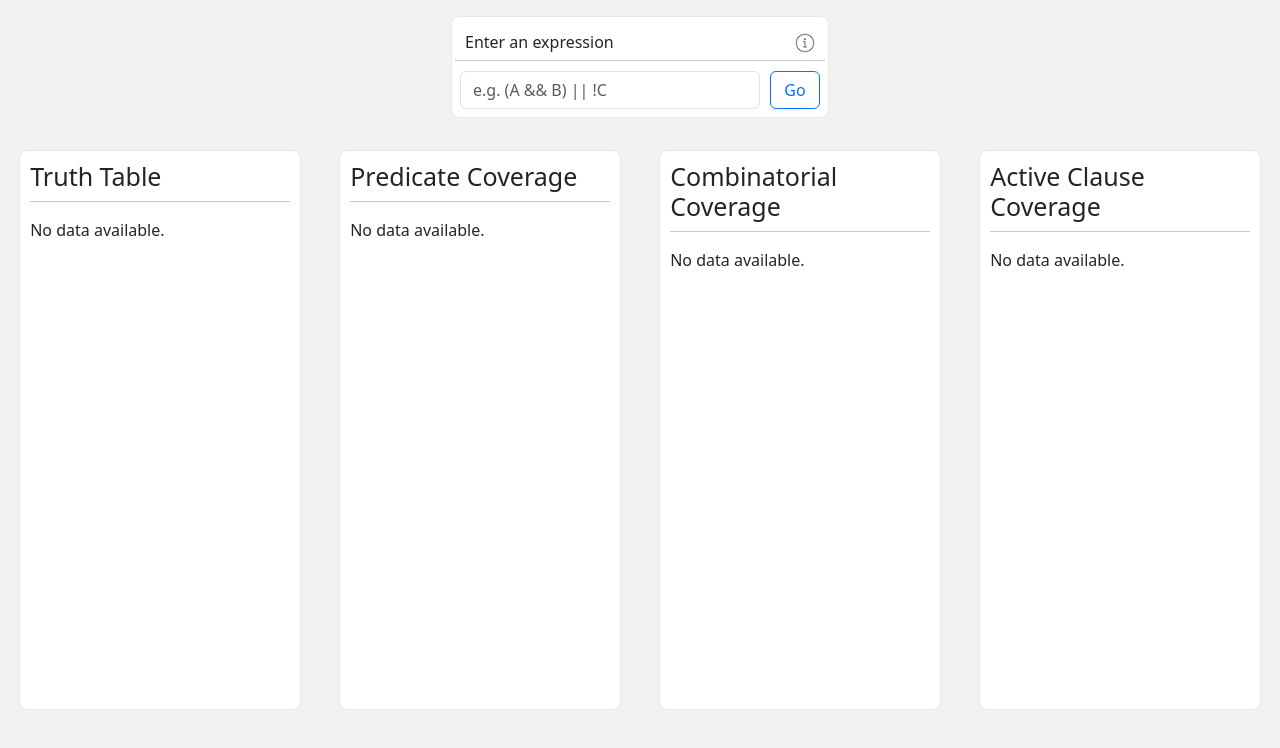
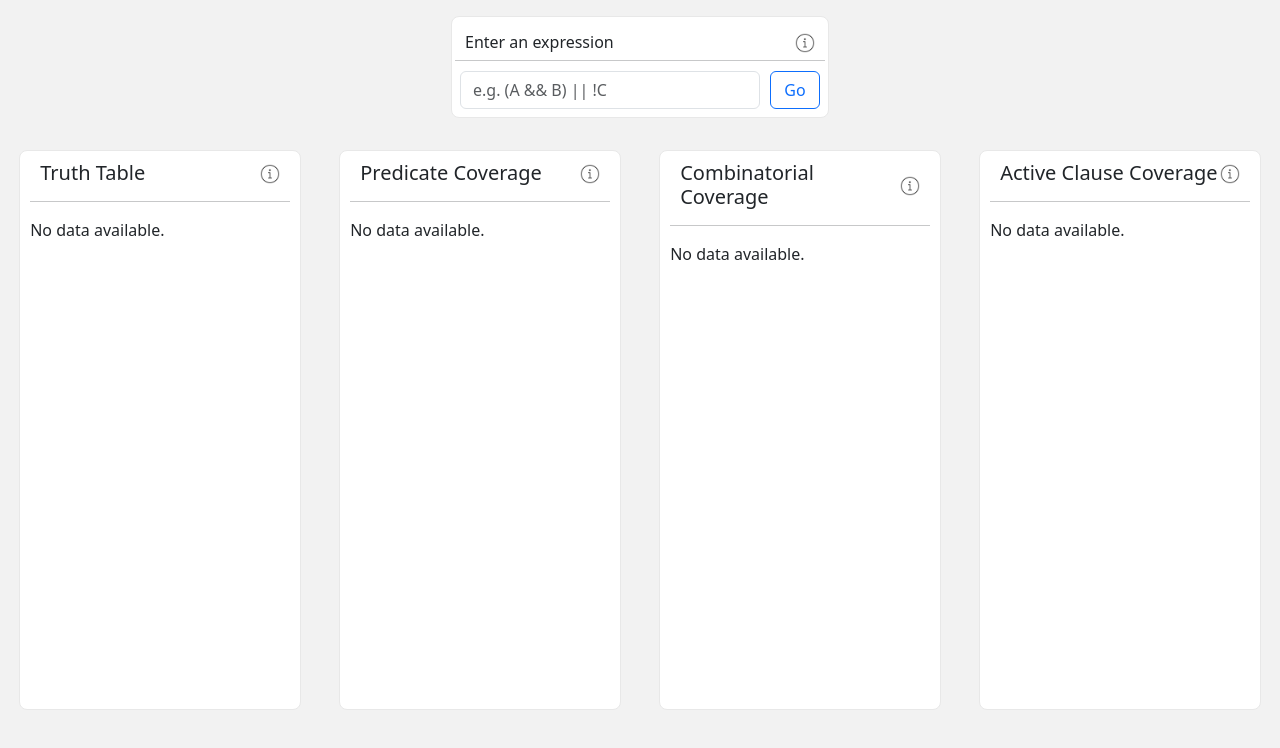
Before and after one commit to manein/LogicCoverage, a React (Create React App) app: page / in a window 1280 px wide. Shown: the top 748 px of the page. Built offline with nearby package versions, Linux system fonts and the light colour scheme.

Commit message:
help modals, dox

```diff
--- a/src/App.js
+++ b/src/App.js
@@ -2,25 +2,47 @@ import React, { useState } from 'react';
 import Table from './Table';
 import Modal from './Modal';
 
-document.body.style = 'background: #f2f2f2';
+document.body.style = 'background: #f2f2f2'; // Apply a nice gray background to the entire site
 
+/**
+ * This component allows a user to input a predicate expression, and
+ * generates a truth table along with three types of associated test coverage.
+ * @author Peter Buonaiuto
+ * @author Manan Devani
+ * @author Abid Khawaja
+ * @returns the HTML which renders the page
+ */
 const TruthTableGenerator = () => {
-  const [expression, setExpression] = useState('');
-  const [variables, setVariables] = useState('');
-  const [truthTable, setTruthTable] = useState([]);
-  const [predicateCoverage, setPredicateCoverage] = useState([]);
-  const [combinatorialCoverage, setCombinatorialCoverage] = useState([]);
-  const [acCoverage, setAcCoverage] = useState([]);
-  const [isOpen, setIsOpen] = useState(false)
-  const [error, setError] = useState(false)
+  const [expression, setExpression] = useState('');                         // The expression typed as input
+  const [variables, setVariables] = useState('');                           // A list of variables extracted from the input
+  const [truthTable, setTruthTable] = useState([]);                         // The truth table, all 2^n rows
+  const [predicateCoverage, setPredicateCoverage] = useState([]);           // Array of one true and one false expression
+  const [combinatorialCoverage, setCombinatorialCoverage] = useState([]);   // Array of all true values from the input
+  const [acCoverage, setAcCoverage] = useState([]);                         // Array of one pair of determinants for each var
+  const [isOpen, setIsOpen] = useState(false)                               // Handles whether to render the help modal
+  const [error, setError] = useState(false)                                 // Handles whether to display the modal in error mode
+  const [helpPage, setHelpPage] = useState()                                // Handles which help HTML to display on the modal
 
-  const toggleModal = () => {
+  /**
+   * Shows or hides an informational modal, with content dependent on which help button was pressed.
+   * @param {Array} table : the table we were looking at when requesting the help modal.
+   */
+  const toggleModal = (table) => {
+    setHelpPage(typeof table === 'string'? table : null) // store the item which the user wants help on to load proper modal content.
     setIsOpen(!isOpen);
   };
 
+  /**
+   * Takes the provided value from the input box, and stores it in program state.
+   * @param {Element} e : The input box where an expression was updated.
+   */
   const handleExpressionChange = (e) => {setExpression(e.target.value); setError(false)}
 
-
+  /**
+   * Pulls out all variables using REGEX from the provided expression
+   * @param {String} inputString : the expression to parse
+   * @returns Set of unique variables which occur in the input
+   */
   function extractVars(inputString) {
     // Use a Set to store unique variables
     const uniqueVars = new Set();
@@ -38,7 +60,10 @@ const TruthTableGenerator = () => {
   }
 
 
-  // generate tables with variables and expression
+  /**
+   * / generate tables with variables and expression
+   * @param {Element} e : The GO button which generates all tables, based on the expression state.
+   */
   const handleSubmit = (e) => {
     e.preventDefault();
     setVariables(extractVars(expression))
@@ -46,13 +71,21 @@ const TruthTableGenerator = () => {
 
     const table = generateTruthTable(vars, expression);
     setTruthTable(table);
+
     setPredicateCoverage(findPredicateCoverage(table));
+
     let combCov = findCombinatorialCoverage(table)
     setCombinatorialCoverage(combCov);
+    // Use combination coverage, since all other results are redundant for finding variation in the truthy result.
     setAcCoverage(findAcCoverage(combCov, vars, expression))
   };
 
-  // Given the expression, generate the generic truth table
+  /**
+   * / Given the expression and variables, generate the generic truth table
+   * @param {*} vars extracted from the expression
+   * @param {*} expr expression to replace the vars with all possible truth values.
+   * @returns  Array of all rows (2^n) in the truth table.
+   */
   const generateTruthTable = (vars, expr) => {
     const numRows = Math.pow(2, vars.length);
     let table = [];
@@ -69,7 +102,7 @@ const TruthTableGenerator = () => {
         evalExpr = evalExpr.replace(new RegExp(variable, 'g'), val ? '#' : '$'); // letters in 'false' or 'true' used as variables
                                                                                  // caused bugs due to double replacement
       });
-      evalExpr = evalExpr.replace(/#/g, 'true').replace(/\$/g, 'false');         // fixes the above bug by converting after loop
+      evalExpr = evalExpr.replace(/#/g, 'true').replace(/\$/g, 'false').replace('-', 'halt').replace('/', 'halt');         // fixes the above bug by converting after loop
 
       try {
         // eslint-disable-next-line
@@ -89,9 +122,19 @@ const TruthTableGenerator = () => {
     return table;
   };
 
+
+  /**
+   *  Finds active clause coverage:
+      Finds pairs of expressions where changing one variable's value, determines the result of the entire expression.
+      Takes combinatorial coverage as input (all true results) and for each variable, finds a case where flipping it changes the
+      result of the expression (this is a determinate variable). Adds the pair to the result. Repeat for each variable.
+   * @param {*} table : An array of expressions; an object with variables and their truth type, and a final result boolean
+   * @param {*} vars  : A list of the variables which take on truth values
+   * @param {*} expr  : The provided expression entered to evaluate upon
+   * @returns Array of rows in the result.
+   */
   const findAcCoverage = (table, vars, expr) => {
     const resultTable = [];
-    console.log(table)
 
     // Iterate through each variable
     for (let variable of vars) {
@@ -99,6 +142,13 @@ const TruthTableGenerator = () => {
 
         // Iterate through each row in the truth table
         for (let row of table) {
+            if (!row['result'])
+            {
+              // found a falsey input. Print that we can speed this up by not providing the entire table
+              console.log("Warning: You can speed up active clause coverage by only providing rows which result in true, which is combinatorial coverage. This cuts compute time in half.")
+              continue; // Skip ths input after warning about its inefficiency.
+            }
+
             let flippedRow = { ...row }; // Create a copy of the original row
 
             // Flip the boolean value of the current variable
@@ -139,26 +189,38 @@ const TruthTableGenerator = () => {
 
 
 
-  // Returns a table of one true and one false case, the first of each from the truth table
+  /**
+   * / Returns a table of one true and one false case, the first of each from the truth table
+   * @param {Array} table : List of rows of the truth table to extract result from.
+   * @returns An array containing one true and one false case from the input table.
+   */
   const findPredicateCoverage = (table) => {
     const trueCase = table.find(row => row.result === true);
     const falseCase = table.find(row => row.result === false);
     return [trueCase, falseCase].filter(Boolean);
   };
 
-  // Returns a table comprising of all truth table rows that evaluate to true.
+  /**
+   * Returns a table comprising of all truth table rows that evaluate to true.
+   * Leverages .filter, which includes only array elements which cause the expression to return true.
+   * @param {Array} table : Array of row objects defining the truth table.
+   * @returns The input table with all falsey results filtered out.
+   */
   const findCombinatorialCoverage = (table) => table.filter(row => row.result);
 
+  /**
+   * The visuals (HTML) begin here.
+   */
   return (
     <div>
-      {/* Displays the modal, conditionally */}
-      {isOpen && <Modal close = {toggleModal} error = {error}></Modal>}
+      {/* Displays the help modal, conditionally */}
+      {isOpen && <Modal close = {toggleModal} error = {error} helpPage = {helpPage}></Modal>}
 
       {/* Renders /wraps the user input component. */}
       <div style = {{display: "flex", marginTop: "2vh", marginBottom: "4vh", alignItems: "center", flexDirection: "column"}}>
         <div style = {{backgroundColor: "white",  border:"1px solid #e8e8e8", borderRadius: "8px", padding: "3px"}}>
 
-          {/* Renders a header with a prompt and a help button */}
+          {/* Renders a header with the input prompt, and a help button */}
           <div style={{padding: "10px", display: "flex", alignItems: "center", justifyContent: "space-between"}}>
             <p>Enter an expression</p>
             <button onClick={toggleModal} style={{ cursor: "pointer", background: "none", border: "none", padding: 0 }}>
@@ -196,10 +258,10 @@ const TruthTableGenerator = () => {
       {/* Display all tables when closed. */}
     {!isOpen && (
       <div style = {{display: "flex", justifyContent: "space-around"}}>
-        <Table title = "Truth Table" table = {truthTable} variables = {variables}></Table>
-        <Table title = "Predicate Coverage" table = {predicateCoverage} variables = {variables}></Table>
-        <Table title = "Combinatorial Coverage" table = {combinatorialCoverage} variables = {variables}></Table>
-        <Table title = "Active Clause Coverage" table = {acCoverage} variables = {variables}></Table>
+        <Table title = "Truth Table" table = {truthTable} variables = {variables} toggleModal = {toggleModal}></Table>
+        <Table title = "Predicate Coverage" table = {predicateCoverage} variables = {variables} toggleModal = {toggleModal}></Table>
+        <Table title = "Combinatorial Coverage" table = {combinatorialCoverage} variables = {variables} toggleModal = {toggleModal}></Table>
+        <Table title = "Active Clause Coverage" table = {acCoverage} variables = {variables} toggleModal = {toggleModal}></Table>
       </div>
     )}
     </div>
--- a/src/Modal.jsx
+++ b/src/Modal.jsx
@@ -1,30 +1,92 @@
 import './modal.css';
 
-// Defines a popup menu with instructions
-// Renders differently if it was opened due to a syntax error
-function Modal({close, error})
+/**
+ * Defines a popup menu with instructions
+   Renders differently if it was opened due to a syntax error, or for help.
+ * @param {Object} props: Information from the main app, passed to reference here.
+ * @returns The HTML modal
+ */
+function Modal({close, error, helpPage})
 {
+  let helpContent // The description for the help page
+  if (helpPage)   // Load the necessary HTML help page, if we opened a help menu.
+  {
+    switch (helpPage)
+    {
+      case 'Combinatorial Coverage':
+        helpContent = (
+          <ul>
+            <li>The set of all rows of the truth table which evaluate to true</li>
+          </ul>
+        )
+        break;
+
+      case 'Predicate Coverage':
+        helpContent = (
+          <ul>
+            <li>One expression which evaluates to true, and</li>
+            <li>One expression which evaluates to false.</li>
+          </ul>
+        )
+        break;
+
+      case 'Truth Table':
+        helpContent = (
+          <ul>
+            <li>The set of all combinations of truth values each variable can take.</li>
+            <li>There are 2^n results, since each variable can be true or false.</li>
+            <li>Each row ends with the truthful result of the entire evaluation.</li>
+          </ul>
+        )
+        break;
+
+      case 'Active Clause Coverage':
+        helpContent = (
+          <ul>
+            <li>Contains a pair of expressions for each variable, where that variable is determinant.</li>
+            <li>To be determinant means changing only this value changes the result of the expression.</li>
+          </ul>
+        )
+        break;
+
+      default:
+    }
+  }
   return (
     <div className="modal-container">
 
         {/* Add a red border if the user has a syntax error */}
-        <div style = {{...otherStyles, borderColor: error? "red": "#e8e8e8"}}>
+        <div style = {{...otherStyles, borderColor: !helpPage && error? "red": "#e8e8e8"}}>
 
             {/* Header with a menu title and the close button */}
             <div style={{display: "flex", alignItems: "center", justifyContent: "space-between"}}>
-                <h2 style={{ fontWeight: "100", color: error ? "red" : "black" }}>{error ? "Invalid Syntax" : "Instructions"}</h2>
+                <h2 style={{ fontWeight: "100", color: !helpPage && error ? "red" : "black" }}>
+                  {helpPage ? `What is a ${helpPage}?` : error ? "Invalid Syntax" : "Instructions"}</h2>
                 <span style = {{marginBottom: "15px"}} className="close" onClick={close}>&times;</span>
             </div>
             <hr style = {{padding: 0, marginTop: "-10px"}}></hr>
 
-            {/* Main content: Explain the syntax rules */}
-            <p>{error? "One or more of the following were violated:":"Please follow the below syntax"}</p>
-            <ul>
-                <li>Variables should each be a single alphabetic character.</li>
-                <li>Parenthesis can be used to isolate expressions. Be sure each has a match.</li>
-                <li>Use || to represent 'or', && for 'and', ! for 'not'</li>
-                <li>Variables must have an operator between them (&& / || / !)</li>
-            </ul>
+            {/* Main content: Explain the syntax rules, or render help page. */}
+            {/* Render help page if applicable */}
+            {helpPage && helpContent}
+
+            {/* Render syntax rules otherwise */}
+            {!helpPage &&
+            (
+              <>
+              {/* Render either a informational or accusational message */}
+              <p>{error? "One or more of the following were violated:":"Please follow the below syntax"}</p>
+              <ul>
+                  <li>To represent OR, use '||' or '+'</li>
+                  <li>To represent AND, use '&&' or '*'</li>
+                  <li>To represent NOT, use '!'</li>
+                  <li>Variables should each be a single alphabetic character.</li>
+                  <li>Parenthesis can be used to isolate expressions. Be sure each has a match.</li>
+                  <li>Variables must have one of the above operators between them</li>
+                  <li>Each operator must be surrounded by two variables</li>
+              </ul>
+            </>
+            )}
 
 
         </div>
--- a/src/Table.jsx
+++ b/src/Table.jsx
@@ -1,7 +1,12 @@
 import React from 'react';
 
-// Renders a table of truth values with the given values and title.
-function Table({title, table, variables}) {
+/**
+ *  Renders a table of truth values with the given values and title.
+    Re-used for all tables and coverages.
+ * @param {Obect} Props passed from the main app, to reference these values and functions here.
+ * @returns HTML of the dynamic made table with the provided input.
+ */
+function Table({title, table, variables, toggleModal}) {
   return (
     <div style={{
       backgroundColor: "white",
@@ -15,20 +20,26 @@ function Table({title, table, variables}) {
       width: "22%",
 
     }}>
-      {/* Sticky header if scrolling*/}
+      {/* Sticky header if scrolling, stays on top to label the variables. */}
       <div style = {{
           position: "sticky",
           top: "0",
           backgroundColor: "white",
           zIndex: "1",
           }}>
+          <div style={{padding: "10px", display: "flex", alignItems: "center", justifyContent: "space-between"}}>
+          <h2 style={{ fontWeight: "100", fontSize: "20px"}}>{title}</h2>
 
-          <h2 style={{ fontWeight: "100", fontSize: "25px", paddingTop: "10px",}}>{title}</h2>
+          {/* Adds a help button to learn what this coverage is about. */}
+            <button onClick={() => {toggleModal(title)}} style={{ cursor: "pointer", background: "none", border: "none", padding: 0 }}>
+              <img src="/info.png" alt="info" width="20px" height="20px" style={{ marginBottom: "7px" }} />
+            </button>
 
-          <hr style={{ marginTop: "10px" }}></hr>
+          </div>
+          <hr style={{ marginTop: "-2px" }}></hr>
       </div>
 
-          {/* Renders the table and spaces the entries */}
+          {/* Renders the table and spaces the entries as columns*/}
       <div style={{ display: "flex", flexDirection: "column" }}>
         {table.length ? (
           <table>
```
Also changed, not shown: 1 other file (tests, documents, lock files or other folders).
